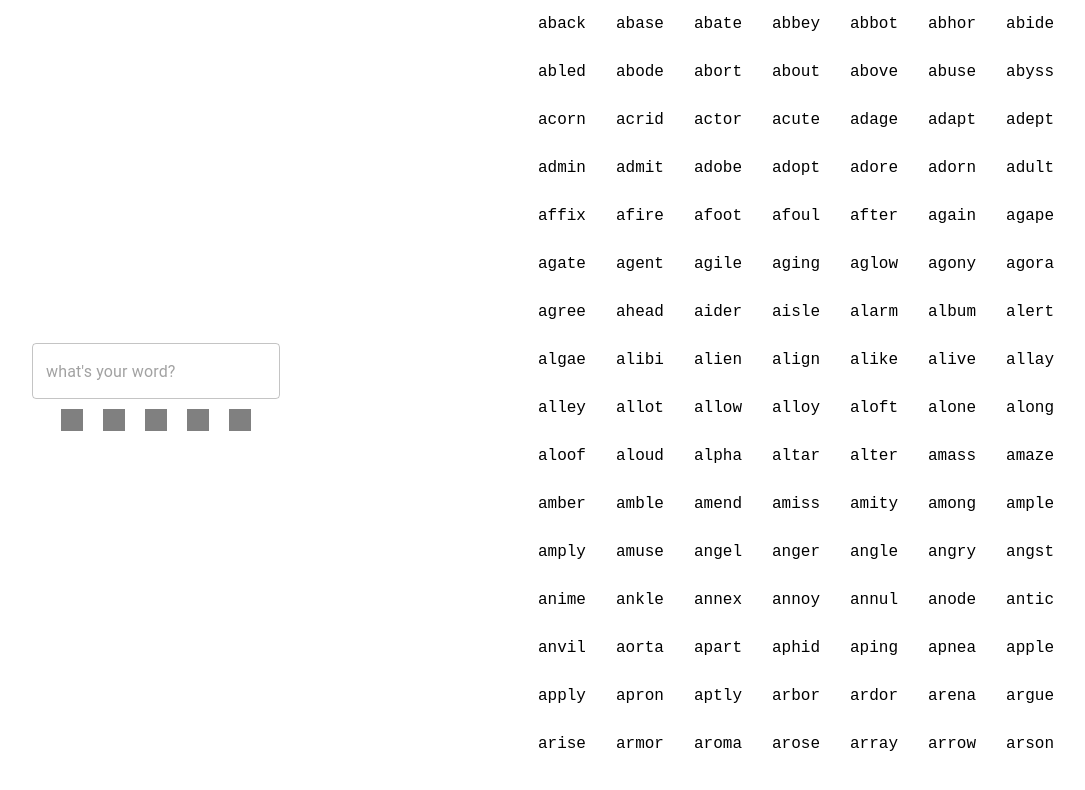
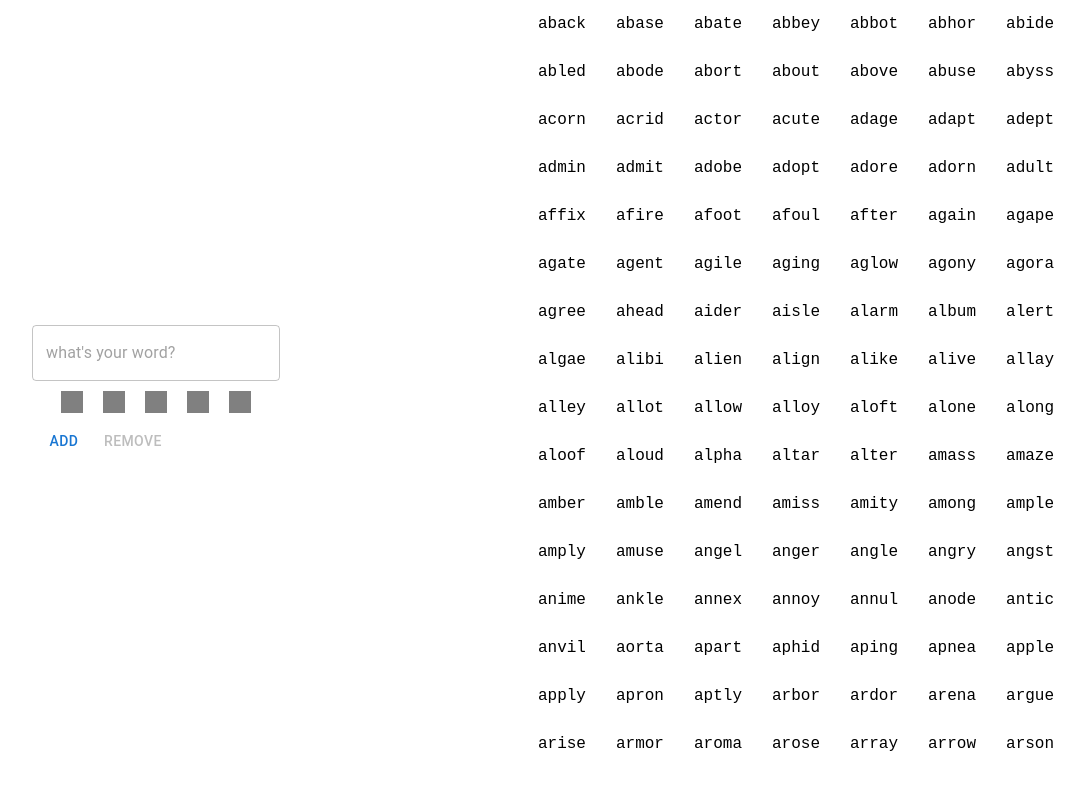
Before and after one commit to brakkum/wordle-helper, a React (Create React App) app: page / in a window 1280 px wide. Shown: the top 790 px of the page, without its empty margins (156-1241 px from the left). Built offline with nearby package versions, Linux system fonts and the light colour scheme.

Commit message:
add start of multiple words

```diff
--- a/package.json
+++ b/package.json
@@ -19,6 +19,7 @@
     "react-dom": "^17.0.2",
     "react-scripts": "5.0.0",
     "typescript": "^4.5.5",
+    "uuid": "^8.3.2",
     "web-vitals": "^2.1.4"
   },
   "scripts": {
@@ -44,5 +45,8 @@
       "last 1 firefox version",
       "last 1 safari version"
     ]
+  },
+  "devDependencies": {
+    "@types/uuid": "^8.3.4"
   }
 }
--- /dev/null
+++ b/src/Guess.ts
@@ -0,0 +1,7 @@
+import {LetterStatus} from './LetterStatus';
+
+export interface Guess {
+  id: string
+  word: string
+  wordStatus: [LetterStatus, LetterStatus, LetterStatus, LetterStatus, LetterStatus]
+}
--- /dev/null
+++ b/src/GuessContainer.tsx
@@ -0,0 +1,61 @@
+import {Guess} from './Guess';
+import {Box, Button, Grid, TextField} from '@mui/material';
+import {useWordleContext} from './WordleContext';
+import {possibleStatuses, resolveInfoToColor} from './tools';
+
+export const GuessContainer = ({guess}: {guess: Guess}) => {
+
+  const {
+    guesses,
+    addGuess,
+    removeGuess,
+    updateGuessWord,
+    updateGuessStatus,
+  } = useWordleContext();
+
+  return (
+    <Grid m='10px'>
+      <TextField
+        value={guess.word}
+        placeholder={'what\'s your word?'}
+        onChange={e => updateGuessWord(guess.id, e.target.value)}
+      />
+      <Grid container direction='row' justifyContent='center' alignItems='center'>
+        {guess.wordStatus.map((info, i) => {
+          return <Box
+            key={`box-${i}`}
+            height='20px'
+            width='20px'
+            m='10px'
+            border='1px solid grey'
+            bgcolor={() => resolveInfoToColor(info)}
+            style={{cursor: 'pointer'}}
+            onClick={() => {
+              const currIndex = possibleStatuses.indexOf(info);
+              const next = currIndex === possibleStatuses.length - 1 ? 0 : currIndex + 1;
+
+              const c = [...guess.wordStatus];
+              c[i] = possibleStatuses[next];
+
+              updateGuessStatus(guess.id, c);
+            }}
+          >
+          </Box>
+        })}
+      </Grid>
+      <div>
+        <Button
+          onClick={addGuess}
+        >
+          Add
+        </Button>
+        <Button
+          disabled={guesses.length === 1}
+          onClick={() => removeGuess(guess.id)}
+        >
+          Remove
+        </Button>
+      </div>
+    </Grid>
+  )
+}
--- /dev/null
+++ b/src/LetterStatus.ts
@@ -0,0 +1,2 @@
+
+export type LetterStatus = '' | 'has' | 'is'
--- a/src/Word.ts
+++ b/src/Word.ts
@@ -1,3 +1,4 @@
+import {Guess} from './Guess';
 
 export class Word {
   private readonly str: string;
@@ -27,4 +28,17 @@ export class Word {
     });
     return contains;
   }
+
+  public matchesGuesses(guesses: Guess[]): boolean {
+    for (const guess of guesses) {
+      if (!this.matchesGuess(guess)) {
+        return false;
+      }
+    }
+    return true;
+  }
+
+  public matchesGuess(guess: Guess): boolean {
+    return true;
+  }
 }
--- /dev/null
+++ b/src/WordleContext.tsx
@@ -0,0 +1,169 @@
+import {createContext, useContext, useEffect, useState} from 'react';
+import {Word} from './Word';
+import {Guess} from './Guess';
+import {raw_words} from './raw_words';
+import {v4 as uuidv4} from 'uuid';
+import {range} from 'lodash';
+import {getAlphabet, only5Chars} from './tools';
+import {LetterStatus} from './LetterStatus';
+
+const WordleContext = createContext({} as WordleContextValues);
+
+export interface WordleContextValues {
+  words: Word[]
+  setWords: (w: Word[]) => void
+  guesses: Guess[]
+  setGuesses: (g: Guess[]) => void
+  addGuess: () => void
+  removeGuess: (id: string) => void
+  updateGuessWord: (id: string, word: string) => void
+  updateGuessStatus: (id: string, status: LetterStatus[]) => void
+  possibleWords: Word[]
+}
+
+const WordleProvider = ({ children }: { children: React.ReactElement }) => {
+
+  const [words, setWords] = useState<Word[]>([]);
+  const [guesses, setGuesses] = useState<Guess[]>([]);
+
+  //#region initial setup
+  useEffect(() => {
+    const w: Word[] = [];
+    raw_words.forEach(rw => {
+      w.push(new Word(rw));
+    });
+    setWords(w);
+    setGuesses([{
+      id: uuidv4(),
+      word: '',
+      wordStatus: ['', '', '', '', ''],
+    }]);
+  }, []);
+  //#endregion
+
+  //#region functions
+  const addGuess = () => {
+    setGuesses([
+      ...guesses,
+      {
+        id: uuidv4(),
+        word: '',
+        wordStatus: ['', '', '', '', ''],
+      }
+    ]);
+  };
+
+  const removeGuess = (id: string) => {
+    setGuesses([...guesses.filter(g => g.id !== id)]);
+  };
+
+  const updateGuessWord = (id: string, word: string) => {
+    const gs = [...guesses];
+    gs.forEach(g => {
+      if (g.id === id) {
+        g.word = only5Chars(word);
+      }
+    })
+    setGuesses([...gs]);
+  }
+
+  const updateGuessStatus = (id: string, status: LetterStatus[]) => {
+    const gs = [...guesses];
+    gs.forEach(g => {
+      if (g.id === id) {
+        // @ts-ignore - ignore error about length of status array
+        g.wordStatus = status;
+      }
+    });
+    setGuesses([...gs]);
+  }
+  //#endregion
+
+  //#region calculate possible words
+  let definitePositionLetters: {[k: number]: string} = {};
+  let possiblePositionLetters: {[l: string]: number[]} = {};
+
+  for (let i = 0; i < 5; i++) {
+    definitePositionLetters[i] = '';
+  }
+
+  guesses.forEach(guess => {
+    guess.wordStatus.forEach((status, i) => {
+      if (status === 'is') {
+        definitePositionLetters[i] = guess.word[i];
+      }
+    }, []);
+  });
+
+  guesses.forEach(guess => {
+    guess.wordStatus.forEach((status, letterIndex) => {
+      const letter = guess.word[letterIndex];
+
+      if (status === 'has') {
+        if (possiblePositionLetters[letter] === undefined) {
+          possiblePositionLetters[letter] = [];
+        }
+        for (let i = 0; i < 5; i++) {
+          if (definitePositionLetters[i]) {
+            continue;
+          } if (i !== letterIndex) {
+            possiblePositionLetters[letter].push(i);
+          }
+        }
+      }
+    });
+  });
+
+  console.log(definitePositionLetters)
+  console.log(possiblePositionLetters)
+
+  let possibleWords = words.filter(word => {
+    const wordString = word.toString();
+    for (let i = 0; i < 5; i++) {
+      if (!definitePositionLetters[i]) {
+        continue;
+      }
+      if (definitePositionLetters[i] !== wordString[i]) {
+        return false
+      }
+    }
+
+    let hasPossibleLettersMatch = true;
+    Object.entries(possiblePositionLetters).forEach(([letter, indexes]) => {
+      const hasLetterIndexMatch: boolean = indexes.reduce((hasMatch: boolean, currentIndex) => {
+        if (hasMatch) return true;
+        return wordString[currentIndex] === letter;
+      }, false);
+      if (!hasLetterIndexMatch) {
+        hasPossibleLettersMatch = false;
+      }
+    });
+
+    return hasPossibleLettersMatch;
+  });
+  console.log(possibleWords)
+  //#endregion
+
+  const contextItems: WordleContextValues = {
+    words,
+    setWords,
+    guesses,
+    setGuesses,
+    addGuess,
+    removeGuess,
+    updateGuessWord,
+    updateGuessStatus,
+    possibleWords,
+  }
+
+  return <WordleContext.Provider value={contextItems}>
+    {children}
+  </WordleContext.Provider>
+};
+
+export {
+  WordleProvider,
+  WordleContext,
+}
+
+export const useWordleContext = () => useContext(WordleContext);
--- a/src/WordleHelper.tsx
+++ b/src/WordleHelper.tsx
@@ -4,128 +4,36 @@ import {Word} from "./Word";
 import {Box, Grid, TextField} from "@mui/material";
 import {useWindowSize} from "./useWindowSize";
 import {range} from 'lodash';
-
-const possibleInfo = [
-  '',
-  'has',
-  'is',
-];
-
-const resolveInfoToColor = (info: string) => {
-  return {
-    '': 'grey',
-    'has': 'yellow',
-    'is': 'green',
-  }[info];
-}
+import {Guess} from './Guess';
+import {useWordleContext} from './WordleContext';
+import {GuessContainer} from './GuessContainer';
 
 function WordleHelper() {
 
   const windowSize = useWindowSize();
 
-  const [currentWord, setCurrentWord] = useState('');
-  const [currentWordInfo, setCurrentWordInfo] = useState<string[]>(['', '', '', '', ''])
-  const [words, setWords] = useState<Word[] | null>(null);
+  const {
+    words,
+    guesses,
+    possibleWords,
+  } = useWordleContext();
 
-  useEffect(() => {
-    const w: Word[] = [];
-    raw_words.forEach(rw => {
-      w.push(new Word(rw));
-    });
-    setWords(w);
-  }, []);
-
-  const setAndLimitWord = (w: string) => {
-    w = w.toLowerCase();
-    if (w.length > 5) {
-      w = w.substring(0, 5);
-    }
-    setCurrentWord(w);
-  };
-
-  if (words === null || !windowSize.width || !windowSize.height) {
+  if (words.length === 0 || !windowSize.width || !windowSize.height || guesses.length === 0) {
     return <div>one sec</div>
   }
 
-  let possible = [...words];
-
-  const indexesCertain = currentWordInfo.reduce<number[]>((arr, info, i) => {
-    if (info === 'is') {
-      return [...arr, i];
-    }
-    return arr;
-  }, []);
-
-  const indexesNotCertain = currentWordInfo.reduce<number[]>((arr, info, i) => {
-    if (info !== 'is') {
-      return [...arr, i];
-    }
-    return arr;
-  }, []);
-
-  currentWordInfo.forEach((info, i) => {
-    const otherIndexes = range(currentWordInfo.length).filter(k => k !== i);
-    const otherUncertainIndexes = otherIndexes.filter(i => !indexesCertain.includes(i));
-    switch (info) {
-      case '': {
-        possible = possible.filter(word => {
-          return !word.contains(currentWord[i], indexesNotCertain);
-        });
-        break;
-      }
-      case 'has': {
-        possible = possible.filter(word => {
-          return word.contains(currentWord[i], otherUncertainIndexes) && !word.has(currentWord[i], i);
-        });
-        break;
-      }
-      case 'is': {
-        possible = possible.filter(word => {
-          return word.has(currentWord[i], i);
-        });
-        break;
-      }
-      default: {
-        break;
-      }
-    }
-  });
-
   return (
     <div style={{width: windowSize.width, height: windowSize.height}}>
-      <Grid container spacing={2} width={'100%'} height={'100%'} direction={windowSize.width > 800 ? 'row' : 'column'}>
+      <Grid container spacing={2} width={'100%'} height={'100%'} direction='row'>
         <Grid item container xs={6} height='100%' direction='column' justifyContent='center' alignItems='center'>
-          <TextField
-            value={currentWord}
-            placeholder={'what\'s your word?'}
-            onChange={e => setAndLimitWord(e.target.value)}
-          />
-          <Grid container direction='row' justifyContent='center' alignItems='center'>
-            {currentWordInfo.map((info, i) => {
-              return <Box
-                key={`box-${i}`}
-                height='20px'
-                width='20px'
-                m='10px'
-                border='1px solid grey'
-                bgcolor={() => resolveInfoToColor(info)}
-                style={{cursor: 'pointer'}}
-                onClick={() => {
-                  const currIndex = possibleInfo.indexOf(info);
-                  const next = currIndex === possibleInfo.length - 1 ? 0 : currIndex + 1;
-
-                  const c = [...currentWordInfo];
-                  c[i] = possibleInfo[next];
-
-                  setCurrentWordInfo(c);
-                }}
-              >
-              </Box>
-            })}
-          </Grid>
+          {guesses.map(guess => <GuessContainer
+              key={guess.id}
+              guess={guess}
+            />
+          )}
         </Grid>
         <Grid item container xs={6} height='100%' overflow='scroll' pt='50px' justifyContent='center' alignItems='center'>
-          {possible.map(word => {
+          {possibleWords.map(word => {
             return <div style={{padding: '15px', textAlign: 'center', fontFamily: 'monospace', fontSize: '16px'}} key={word.toString()}>{word.toString()}</div>
           })}
         </Grid>
--- a/src/index.tsx
+++ b/src/index.tsx
@@ -2,10 +2,13 @@ import React from 'react';
 import ReactDOM from 'react-dom';
 import './index.css';
 import WordleHelper from './WordleHelper';
+import {WordleProvider} from './WordleContext';
 
 ReactDOM.render(
   <React.StrictMode>
-    <WordleHelper />
+    <WordleProvider>
+      <WordleHelper />
+    </WordleProvider>
   </React.StrictMode>,
   document.getElementById('root')
 );
--- /dev/null
+++ b/src/tools.ts
@@ -0,0 +1,34 @@
+import {LetterStatus} from './LetterStatus';
+
+export const removeNonChars = (w: string) => {
+  return w.replaceAll(/[\W\d]/g, '');
+}
+
+export const limitWord = (w: string, c: number) => {
+  w = w.toLowerCase();
+  if (w.length > c) {
+    w = w.substring(0, c);
+  }
+  return w;
+};
+
+export const only5Chars = (w: string) => limitWord(removeNonChars(w), 5);
+
+export const getAlphabet = (): string[] => {
+  const alpha = Array.from(Array(26)).map((e, i) => i + 97);
+  return alpha.map((x) => String.fromCharCode(x));
+}
+
+export const resolveInfoToColor = (info: string) => {
+  return {
+    '': 'grey',
+    'has': 'yellow',
+    'is': 'green',
+  }[info];
+}
+
+export const possibleStatuses: LetterStatus[] = [
+  '',
+  'has',
+  'is',
+];
```
Also changed, not shown: 1 other file (tests, documents, lock files or other folders).
